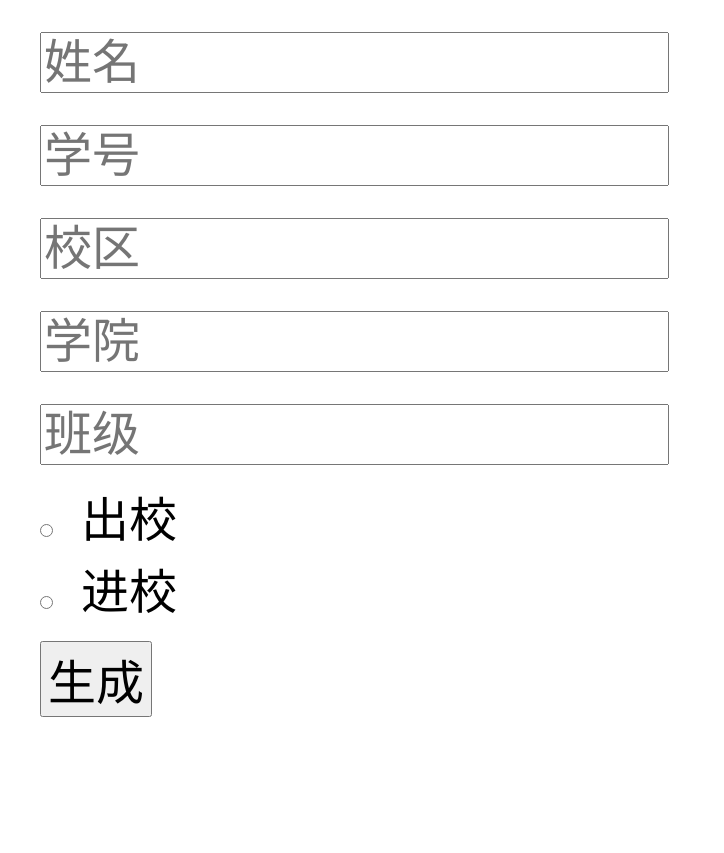
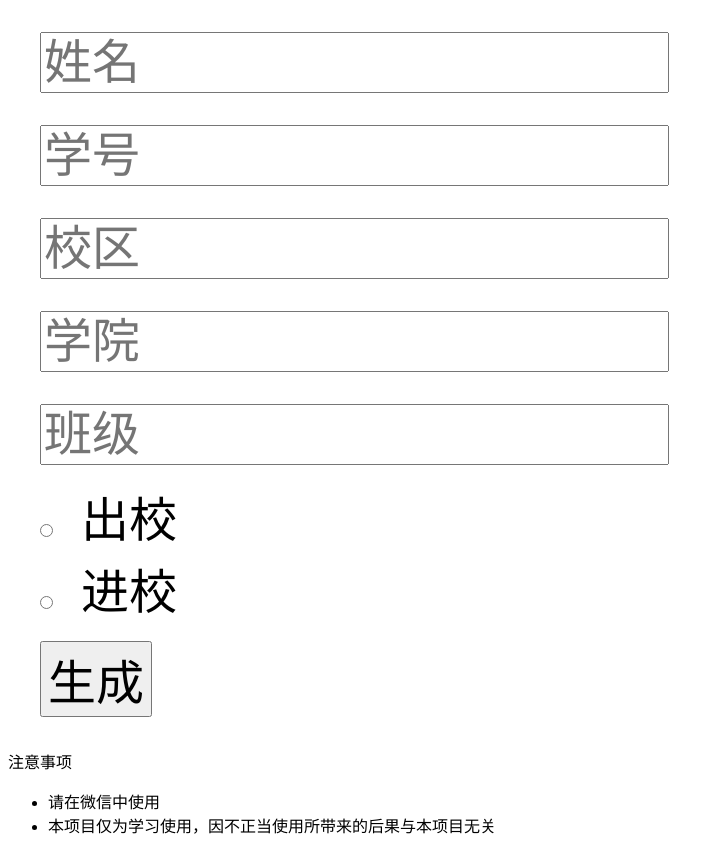
Before and after one commit to tuanzijun/PasscardGenerator, a plain HTML site: page index.html in a window 1280 px wide. Shown: the whole page, without its empty margins (0-724 px from the left). Before the commit the page ends 800 px from the top, so only its background shows below. Drawn offline with Linux system fonts and the light colour scheme.

Commit message:
Add notice

```diff
--- a/index.html
+++ b/index.html
@@ -20,5 +20,14 @@
             <input type="radio" name="type" value="in"> 进校 <br>
             <input type="submit" value="生成">
         </form>
+        <p>注意事项</p>
+        <ul>
+            <li>
+                请在微信中使用
+            </li>
+            <li>
+                本项目仅为学习使用，因不正当使用所带来的后果与本项目无关
+            </li>
+        </ul>
     </body>
 </html>
```
